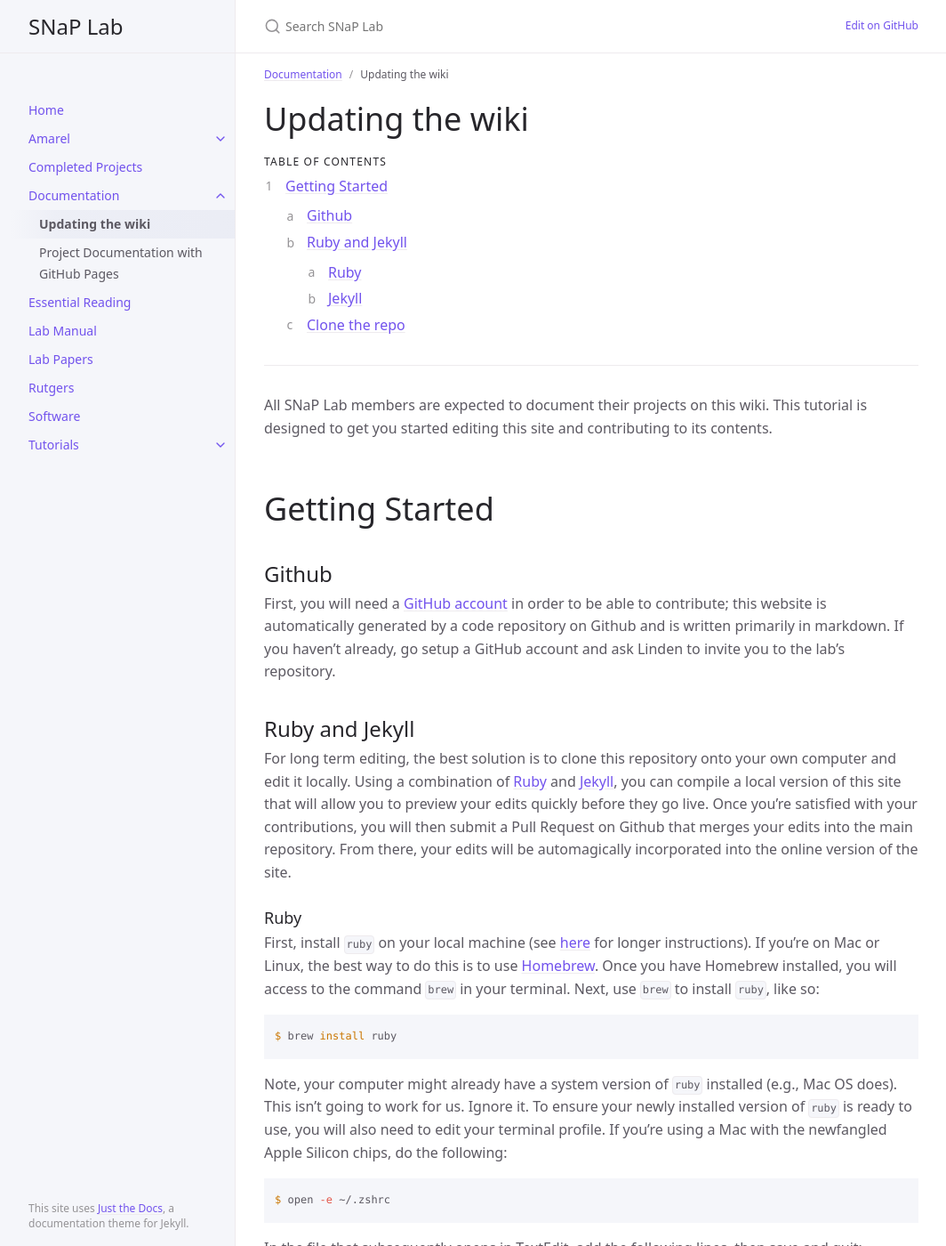
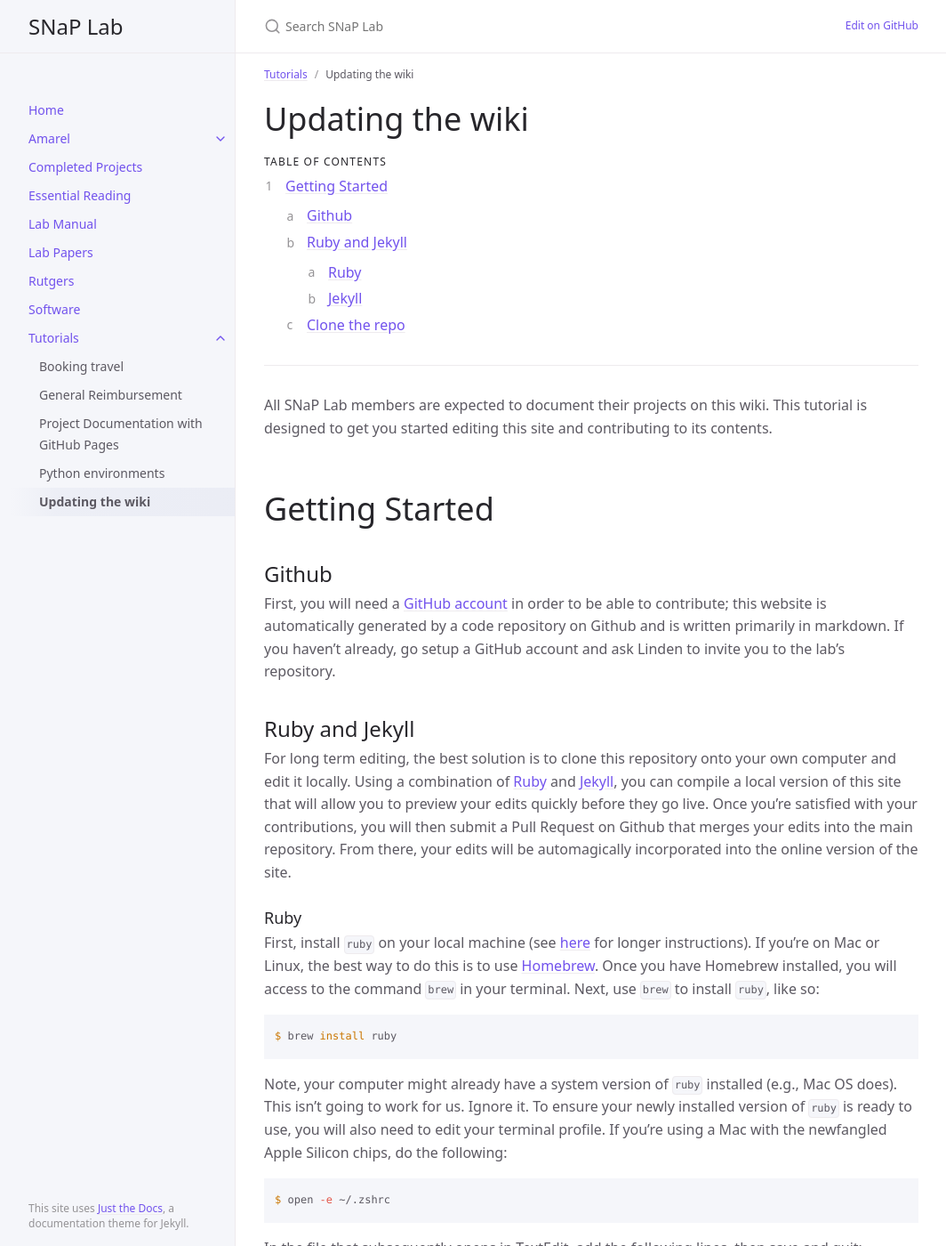
Before and after one commit to LindenParkesLab/snaplab.github.io, a Jekyll site: the page built from docs/tutorials/documentation_guidelines.md, in a window 1280 px wide and 1400 px high. Shown: the whole window at 89% size, without its empty margins (107-1171 px from the left). Built offline with Jekyll 4.4.1, drawn with Linux system fonts in a browser that asks for light colours; cached includes are drawn as plain includes.

Commit message:
Consolidated into Tutorials folder

```diff
--- a/docs/lab_manual/index.md
+++ b/docs/lab_manual/index.md
@@ -28,7 +28,7 @@ This lab manual draws from many others, including those written by [Jeremy Manni
 ## Who is this lab manual for?
 Every new member is expected to read this manual and use it as a reference. We believe clear communication of expectations is important, and by reading this manual you will come away with a good understanding of ours. You will also be clear on what you can expect from Linden as your mentor and PI.
 
-This lab manual is a **live document** and will be updated periodically. All lab members are welcome to submit feedback and/or edits that improve the content, clarity, and usefulness of this document. Feedback can be submitted directly to Linden (e.g., via Slack or during meetings). Edits can be submitted by following the instructions [here]({% link docs/documentation/documentation_guidelines.md %}).
+This lab manual is a **live document** and will be updated periodically. All lab members are welcome to submit feedback and/or edits that improve the content, clarity, and usefulness of this document. Feedback can be submitted directly to Linden (e.g., via Slack or during meetings). Edits can be submitted by following the instructions [here]({% link docs/tutorials/documentation_guidelines.md %}).
 
 ## What will you get out of reading this lab manual?
 You will obtain the following:
--- a/docs/documentation/documentation_guidelines.md
+++ b/docs/tutorials/documentation_guidelines.md
@@ -1,8 +1,8 @@
 ---
 layout: default
 title: Updating the wiki
-parent: Documentation
-nav_order: 1
+parent: Tutorials
+has_children: false
 has_toc: true
 ---
 
--- a/docs/documentation/project_guidelines.md
+++ b/docs/tutorials/project_guidelines.md
@@ -1,7 +1,7 @@
 ---
 layout: default
 title: Project Documentation with GitHub Pages
-parent: Documentation
+parent: Tutorials
 has_children: false
 has_toc: true
 ---
```
Also changed, not shown: docs/documentation/index.md (deleted, +0 -8 lines).
